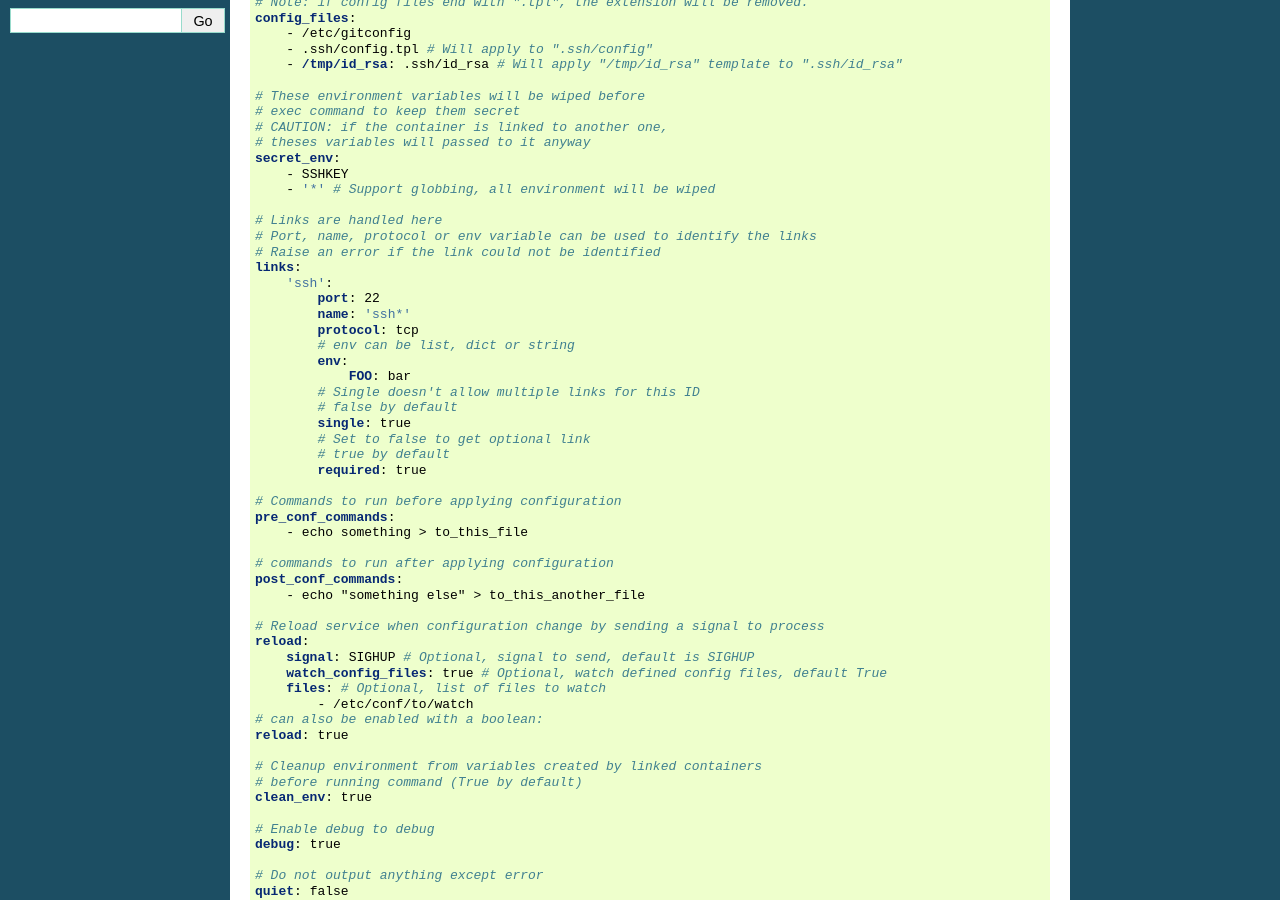
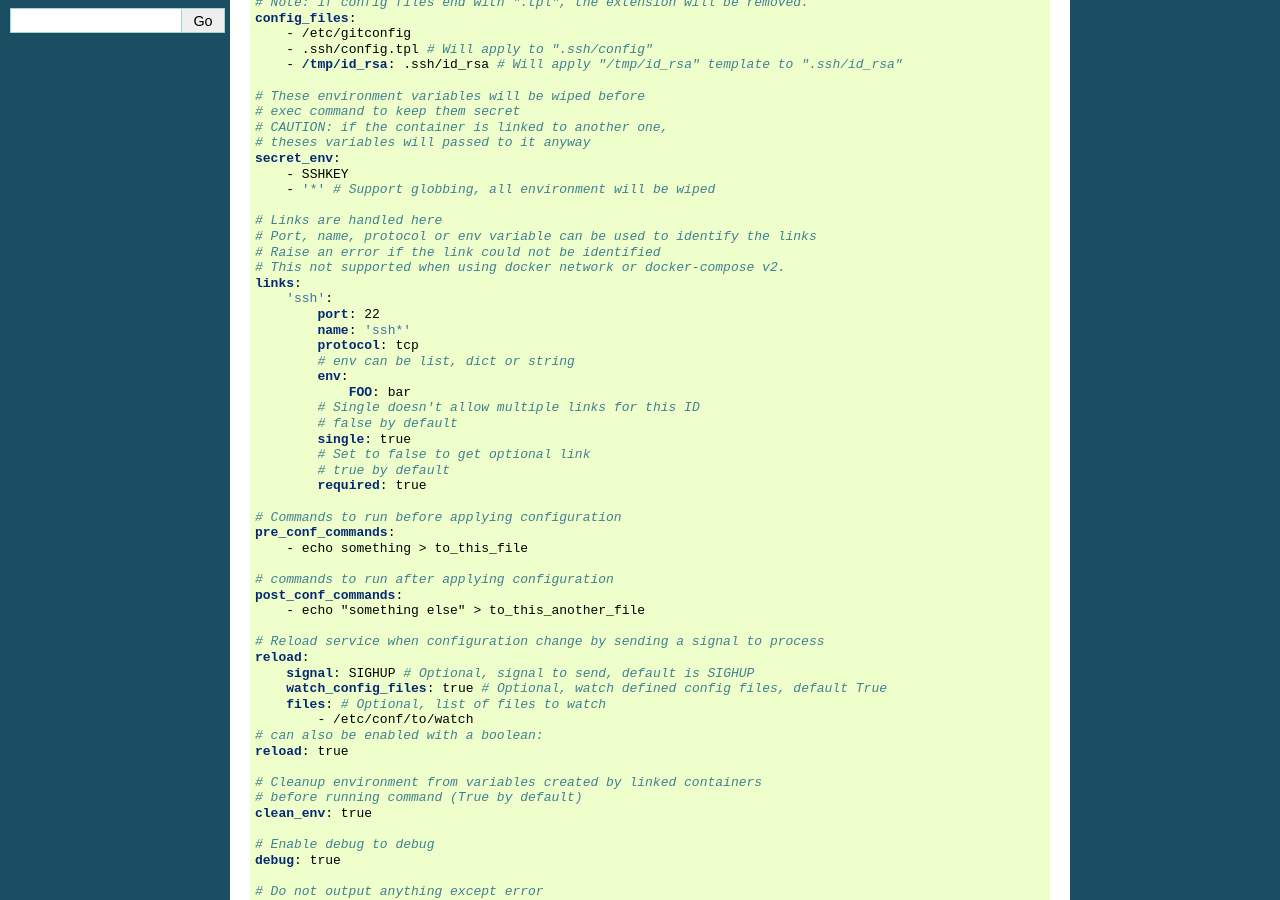
Before and after one commit to cmehay/pyentrypoint, a Sphinx documentation site: the page built from docs/config.rst, in a window 1280 px wide and 900 px high, scrolled down 516 px. Built offline with Sphinx 7.4.7, drawn with Linux system fonts in a browser that asks for light colours; some of the changed text lies outside the part shown.

```diff
--- a/docs/config.rst
+++ b/docs/config.rst
@@ -46,6 +46,7 @@ This is an example of ``entrypoint-config.yml`` file.
     # Links are handled here
     # Port, name, protocol or env variable can be used to identify the links
     # Raise an error if the link could not be identified
+    # This not supported when using docker network or docker-compose v2.
     links:
         'ssh':
             port: 22
@@ -175,6 +176,8 @@ running command to keep them secret.
 links
 ^^^^^
 
+**Not supported when using docker network or docker-compose v2.**
+
 Links are handled here.
 
 Port, name, protocol or environment variables can be used to identify the links.
--- a/docs/templates.rst
+++ b/docs/templates.rst
@@ -64,6 +64,8 @@ object.
 links
 ^^^^^
 
+**Not supported when using docker network or docker-compose v2.**
+
 ``Links`` handles ``Link`` objects. You can identify links using
 wildcard patterns in the configuration file.
 
@@ -77,6 +79,8 @@ container names
 
 containers
 ^^^^^^^^^^
+
+**Not supported when using docker network or docker-compose v2.**
 
 ``containers`` handles a tuple of ``container`` object.
 
```
Also changed, not shown: README.md (+9 -1 lines).
